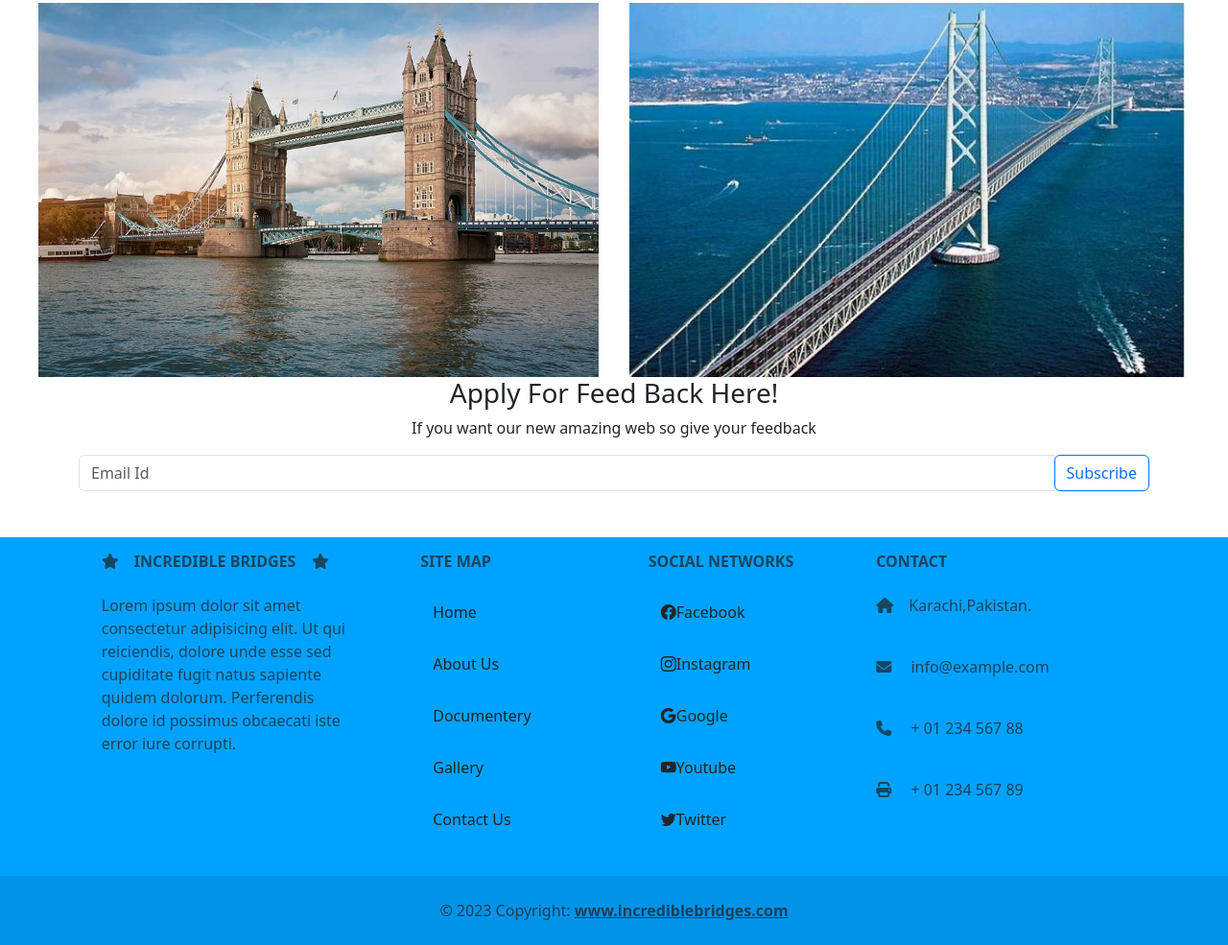
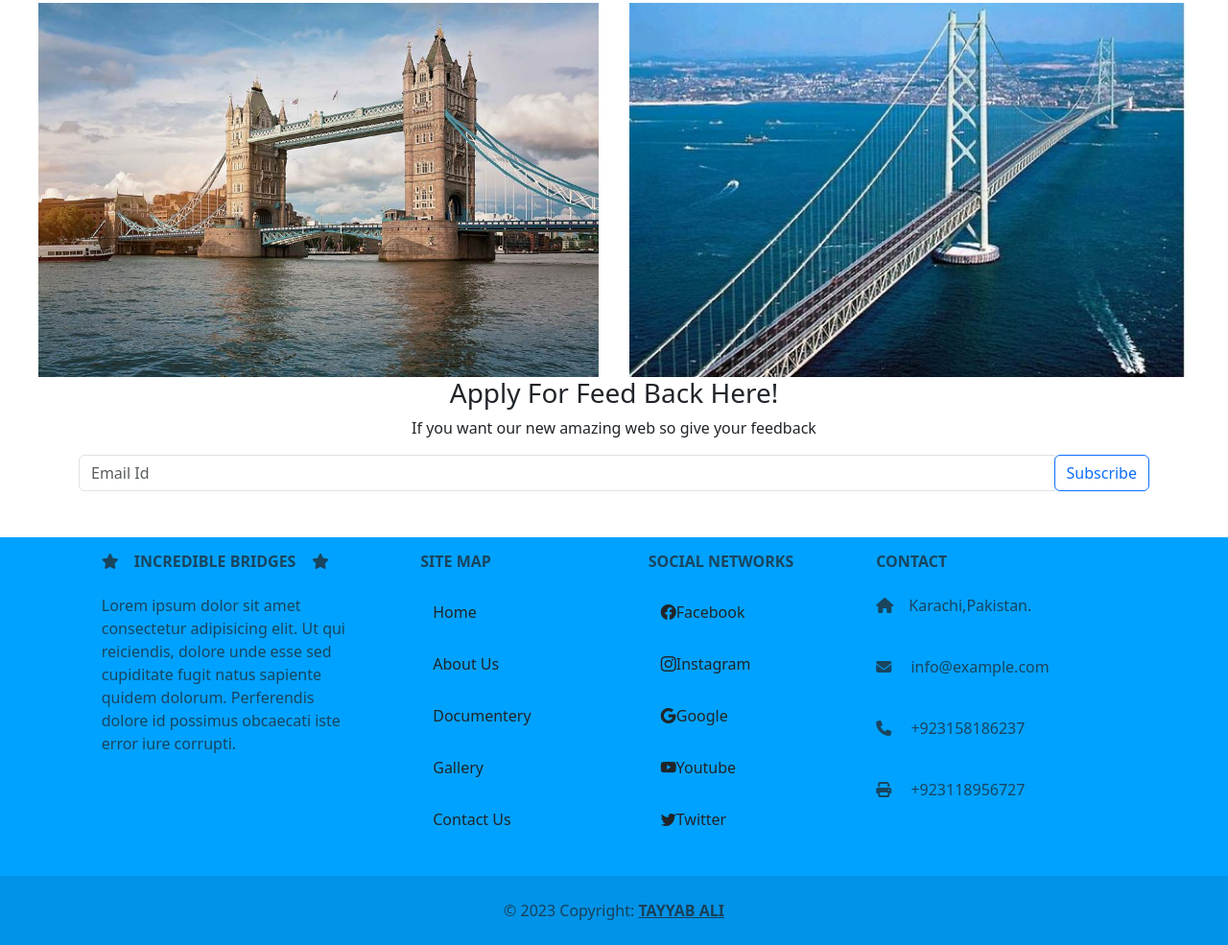
Before and after one commit to Tayyabbhia/project, a plain HTML site: page index.html in a window 1280 px wide. Shown: the part 2040-3025 px from the top of the page at 96% size. Drawn offline with nearby package versions, Linux system fonts and the light colour scheme.

Commit message:
index.html

```diff
--- a/index.html
+++ b/index.html
@@ -335,8 +335,8 @@ animation-delay: .8s;
                 <i class="fas fa-envelope me-3"></i>
                 info@example.com
               </p><br>
-              <p><i class="fas fa-phone me-3"></i> + 01 234 567 88</p><br>
-              <p><i class="fas fa-print me-3"></i> + 01 234 567 89</p><br>
+                 <p><i class="fas fa-phone me-3"></i> +923158186237 </p><br>
+              <p><i class="fas fa-print me-3"></i> +923118956727 </p><br>
             </div>
 
           </div>
@@ -345,7 +345,7 @@ animation-delay: .8s;
       </section>
       <div class="text-center p-4" style="background-color: rgba(0, 0, 0, 0.09);">
         © 2023 Copyright:
-        <a class="text-reset fw-bold" href="#">www.incrediblebridges.com</a>
+        <a class="text-reset fw-bold" href="#">TAYYAB ALI</a>
       </div>
 
     </footer>
```
